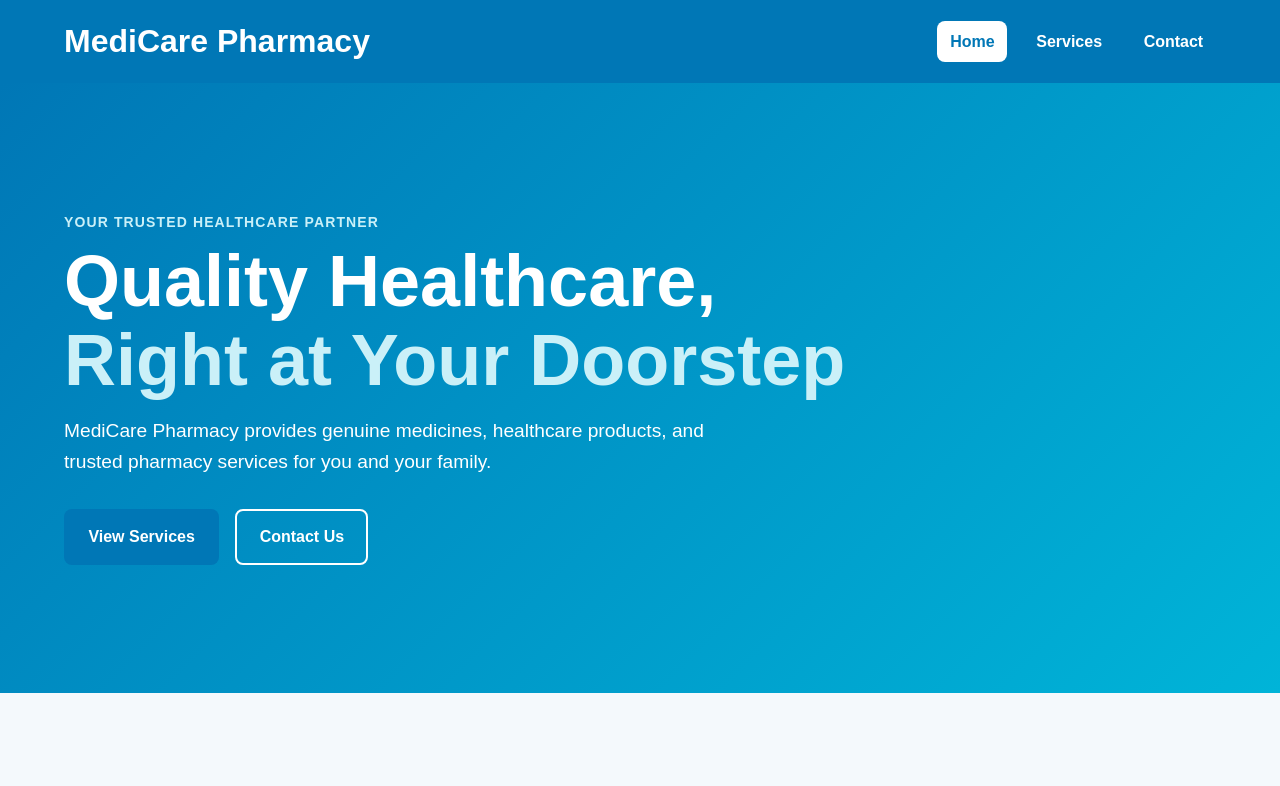
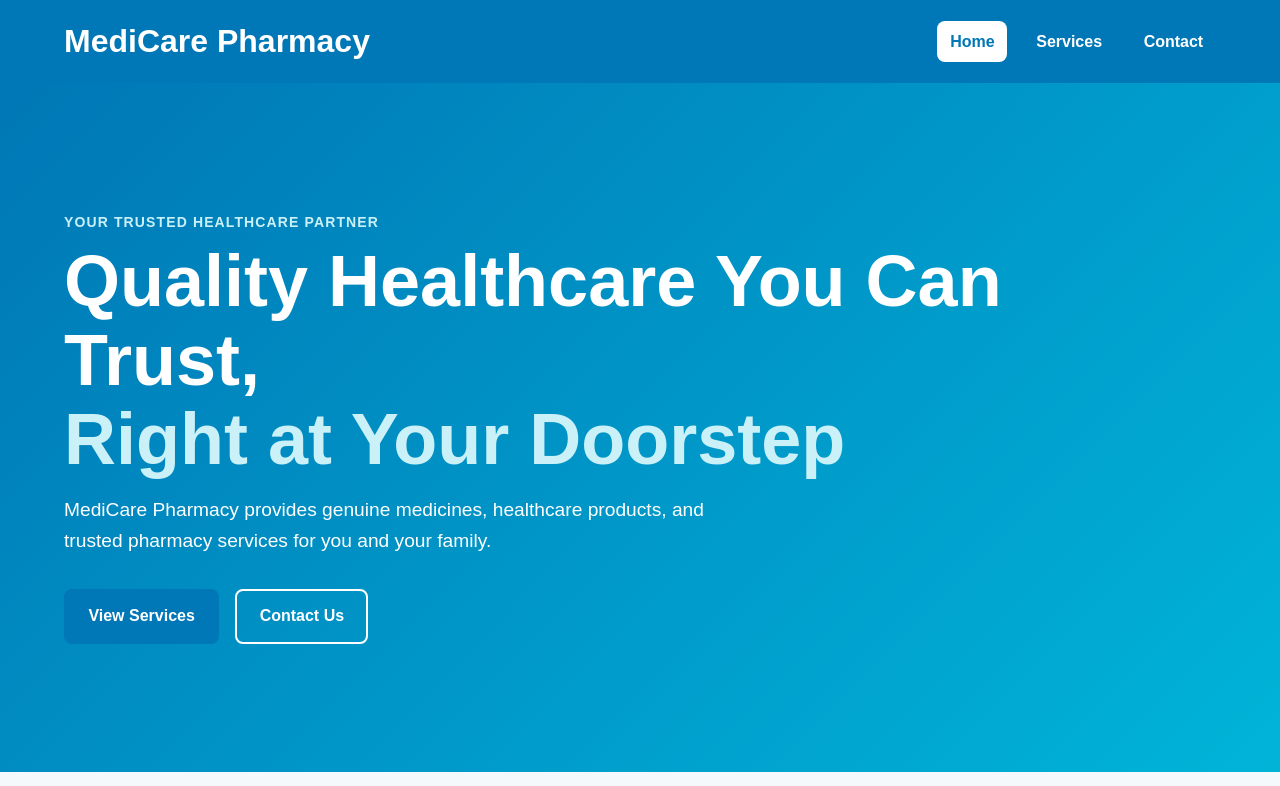
Before and after one commit to xhaudharyatif/MediCare-Pharmacy, a plain HTML site: page index.html in a window 1280 px wide. Shown: the top 786 px of the page. Drawn offline with Linux system fonts and the light colour scheme.

Commit message:
Update healthcare heading

```diff
--- a/index.html
+++ b/index.html
@@ -55,7 +55,7 @@
                 </p>
 
                 <h1>
-                    Quality Healthcare,
+                    Quality Healthcare You Can Trust,
                     <span>Right at Your Doorstep</span>
                 </h1>
 
```
